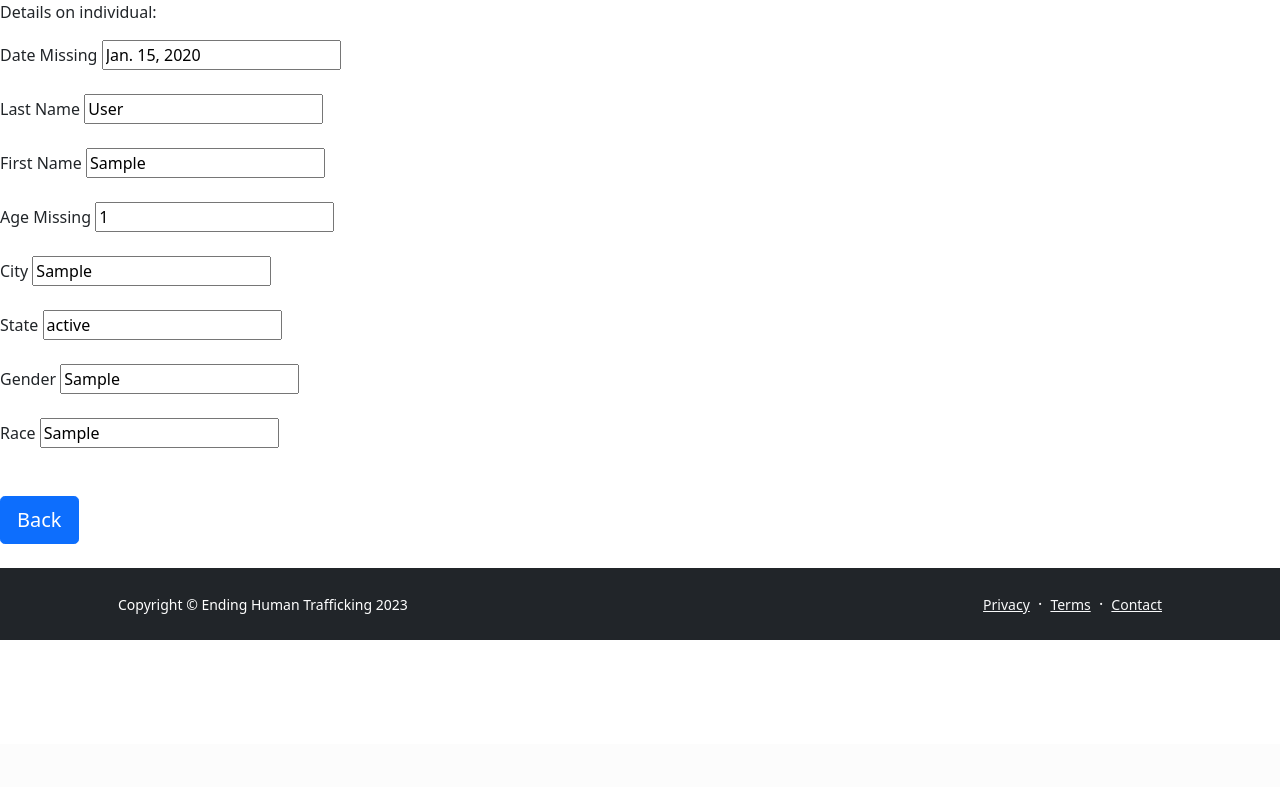
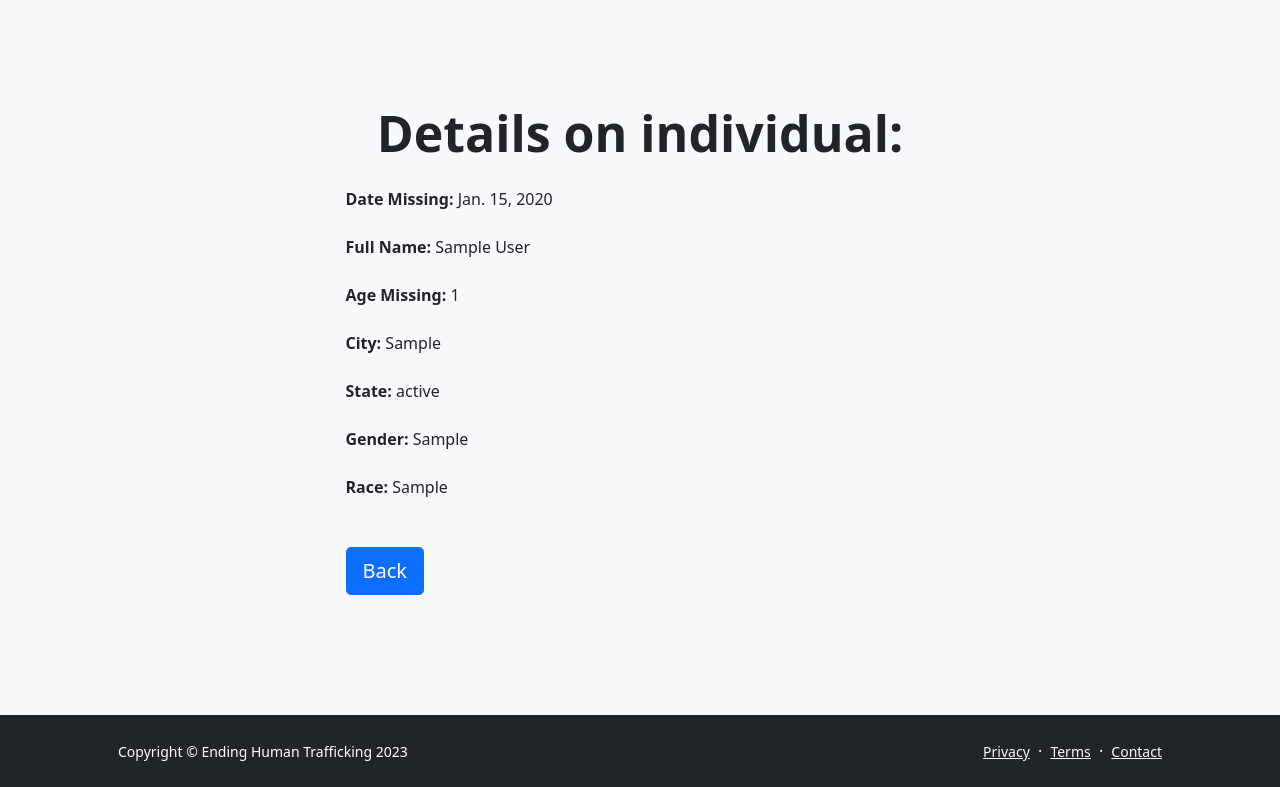
Before and after one commit to BZV83/missing-persons, a Django app: page /1/ in a window 1280 px wide. Shown: the part 56-843 px from the top of the page. Before the commit the page ends 696 px from the top, so only its background shows below. Run offline with Django 4.2, Linux system fonts and the light colour scheme; tables that the repository leaves empty hold one stand-in row (values such as "Sample post"); some libraries are stand-ins or nearby versions.

Commit message:
Format display person page

```diff
--- a/missing-persons/missing_persons/settings.py
+++ b/missing-persons/missing_persons/settings.py
@@ -81,7 +81,7 @@ DATABASES = {
         'ENGINE': 'django.db.backends.postgresql',
         'NAME': 'person',
         'USER' : 'postgres',
-        'PASSWORD' : "test",
+        'PASSWORD' : 'test',
         'HOST' : 'localhost',
         'PORT' : 5432
     }
--- a/missing-persons/templates/pages/displayPerson.html
+++ b/missing-persons/templates/pages/displayPerson.html
@@ -1,34 +1,40 @@
 {% extends 'base.html' %}
 {% load static %}
 {% block main_content %}
-        <p>Details on individual: </p>
+<div class="py-5 bg-light">
+    <div class="container px-5 my-5">
+        <div class="row gx-5 justify-content-center">
+            <div class="col-lg-10 col-xl-7">
+            <!-- TABLE DATA -->
+                <p style = "text-align: center; font-size: 50px"><strong>Details on individual:</strong></p>
                 <form>
-            <label>Date Missing</label>
-            <input type="text" value="{{data.date_missing}}">
+                    <label style="font-weight: bold">Date Missing: </label>
+                    <label>{{data.date_missing}}</label>
                     <br><br>
-            <label>Last Name</label>
-            <input type="text" value="{{data.last_name}}">
+                    <label style="font-weight: bold">Full Name: </label>
+                    <label>{{data.first_name}} {{data.last_name}}</label>
                     <br><br>
-            <label>First Name</label>
-            <input type="text" value="{{data.first_name}}">
+                    <label style="font-weight: bold">Age Missing: </label>
+                    <label>{{data.age_missing}}</label>
                     <br><br>
-            <label>Age Missing</label>
-            <input type="text" value="{{data.age_missing}}">
-            <br><br>
-            <label>City</label>
-            <input type="text" value="{{data.city}}">
+                    <label style="font-weight: bold">City: </label>
+                    <label>{{data.city}}</label>
                     <br>  <br>
-            <label>State</label>
-            <input type="text" value="{{data.state}}">
+                    <label style="font-weight: bold">State: </label>
+                    <label>{{data.state}}</label>
                     <br>  <br>
-            <label>Gender</label>
-            <input type="text" value="{{data.gender}}">
+                    <label style="font-weight: bold">Gender: </label>
+                    <label>{{data.gender}}</label>
                     <br> <br>
-            <label>Race</label>
-            <input type="text" value="{{data.race}}">
+                    <label style="font-weight: bold">Race: </label>
+                    <label>{{data.race}}</label>
                     <br><br>
                 </form>
                 <br>
                 <a class="btn btn-primary btn-lg" href="{% url 'showPeople' %}">Back</a>
                 <br><br>
+            </div>
+        </div>
+    </div>
+</div>
 {% endblock %}
```
Lines whose indentation alone changed are shown as unchanged.
